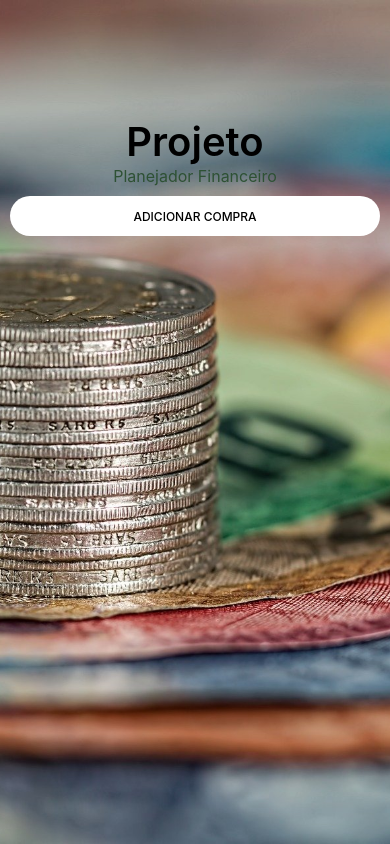
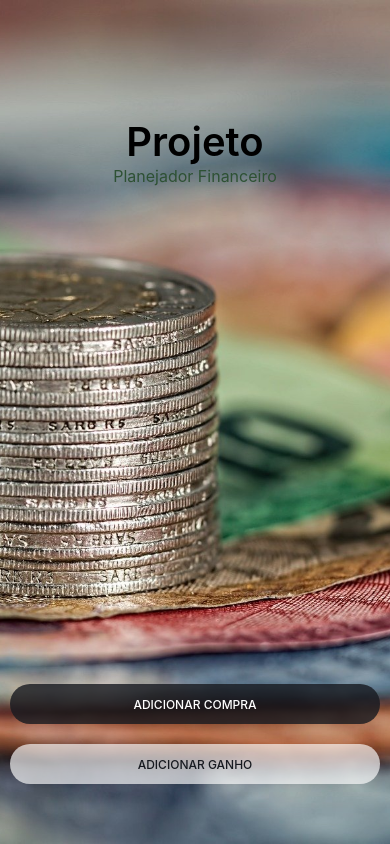
Before and after one commit to dimitrymm/TeslaClone, a React Native app: screen / in a window 390 px wide. Built offline with nearby package versions, Linux system fonts and the light colour scheme.

Commit message:
Styled Button Iterations

```diff
--- a/components/SlideItem/index.js
+++ b/components/SlideItem/index.js
@@ -17,7 +17,25 @@ const SlideItem = (props) =>{
             <Text style={styles.subtitle}>Planejador Financeiro</Text>
           </View>
 
-          <StyledButton type="primary"/>
+          <View style={styles.buttonsContainer}>
+            <StyledButton
+            type="primary"
+            content={'Adicionar Compra'}
+            onPress={()=> {
+              console.warn("Compra Adicionada!");
+            }}
+            />
+            <StyledButton
+            type="secondary"
+            content={'Adicionar Ganho'}
+            onPress={()=> {
+              console.warn('Ganho Adicionada');
+            }}
+            />
+
+          </View>
+
+
 
         </View>
 
--- a/components/SlideItem/styles.js
+++ b/components/SlideItem/styles.js
@@ -25,6 +25,11 @@ const styles = StyleSheet.create({
         height:'100%',
         resizeMode:'cover',
         position:'absolute',
+      },
+      buttonsContainer:{
+        position:'absolute',
+        bottom:50,
+        width:'100%',
       }
 });
 export default styles;
--- a/components/StyledButton/index.js
+++ b/components/StyledButton/index.js
@@ -6,18 +6,18 @@ import styles from '../StyledButton/style';
 
 const StyledButton = (props) =>{
 
-    const type = props.type;
-    console.warn(type);
+    const {type,content,onPress} = props;
+
+    const backgroundColor = type === 'primary' ? '#171a20cc' : '#ffffffa6';
+    const textColor = type === 'primary' ? '#ffffff' : '#171a20';
 
     return(
         <View style={styles.container}>
             <Pressable
-                style={styles.button}
-                onPress={()=>{
-                    console.warn('Ola Mundo')
-                }}
+                style={[styles.button,{backgroundColor:backgroundColor}]}
+                onPress={() => onPress()}
             >
-                <Text style={styles.text}>Adicionar Compra</Text>
+                <Text style={[styles.text, {color:textColor}]}>{content}</Text>
             </Pressable>
         </View>
     );
```
